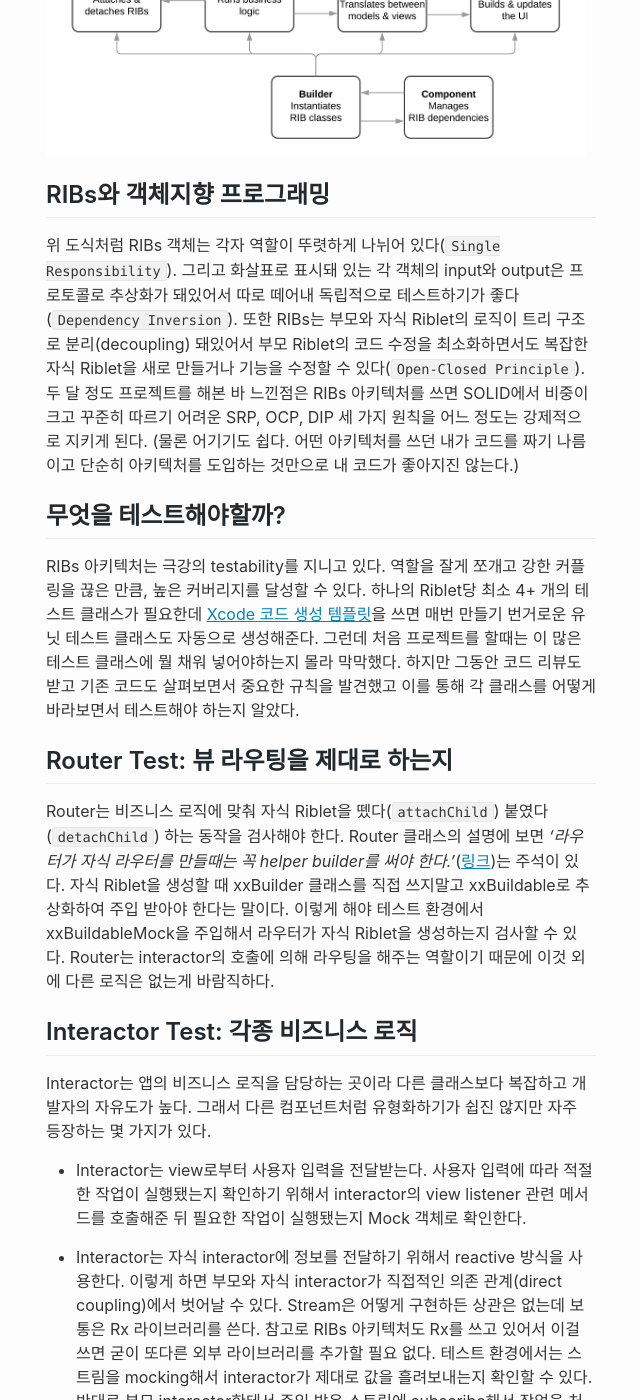
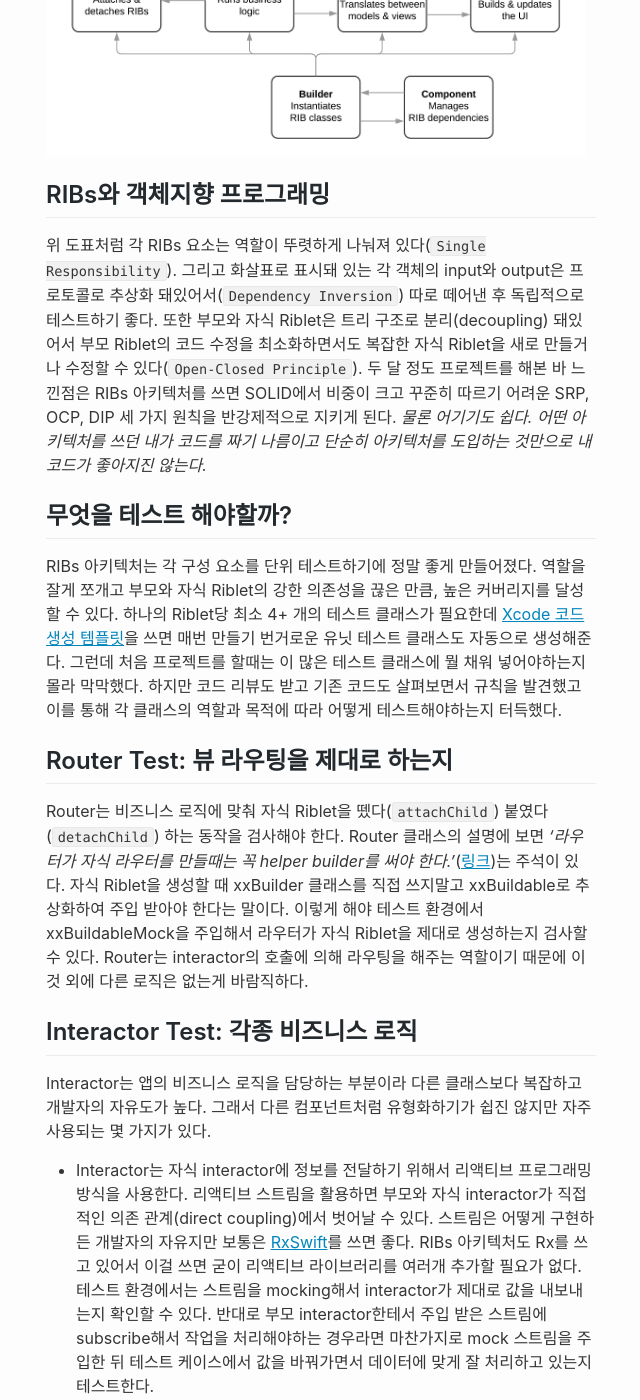
Before and after one commit to nsoojin/nsoojin.github.io, a Jekyll site: the page built from _posts/2020-05-09-unit-testing-ribs.md, in a window 1280 px wide and 1400 px high, scrolled down 486 px. Shown: the whole window, without its empty margins (319-959 px from the left). Built offline with Jekyll 4.4.1, drawn with Linux system fonts in a browser that asks for light colours; comment, search, counter and statistics services are not loaded; some of the changed text lies outside the part shown.

Commit message:
unit testing ribs

```diff
--- a/_posts/2020-05-09-unit-testing-ribs.md
+++ b/_posts/2020-05-09-unit-testing-ribs.md
@@ -10,31 +10,31 @@
 published: true
 ---
 
-[RIBs](https://github.com/uber/RIBs)는 우버에서 개발하고 오픈소스로 공개한 모바일 아키텍처 프레임워크다. RIBs는 독립적인 기능을 담당하는 RIB 덩어리(이하 Riblet)를 트리 구조로 만들어 앱의 상태와 로직을 관리한다. 하나의 Riblet 단위를 구성하는 객체와 역할은 아래와 같다.
+[RIBs](https://github.com/uber/RIBs)는 우버에서 개발하고 오픈소스로 공개한 모바일 아키텍처 프레임워크다. RIBs 프레임워크는 앱의 복잡한 상태 관리와 비즈니스 로직을 RIBs 덩어리(이하 Riblet)로 쪼개고 나눈 후 [트리 구조](https://github.com/uber/RIBs/wiki#state-management)로 연결시킨다. 하나의 Riblet 단위를 구성하는 객체와 역할은 아래와 같다.
 
 <img src="/assets/posts/uber-ribs-diagram.png" />
 
 ## RIBs와 객체지향 프로그래밍
 
-위 도식처럼 RIBs 객체는 각자 역할이 뚜렷하게 나뉘어 있다(`Single Responsibility`). 그리고 화살표로 표시돼 있는 각 객체의 input와 output은 프로토콜로 추상화가 돼있어서 따로 떼어내 독립적으로 테스트하기가 좋다(`Dependency Inversion`). 또한 RIBs는 부모와 자식 Riblet의 로직이 트리 구조로 분리(decoupling) 돼있어서 부모 Riblet의 코드 수정을 최소화하면서도 복잡한 자식 Riblet을 새로 만들거나 기능을 수정할 수 있다(`Open-Closed Principle`). 두 달 정도 프로젝트를 해본 바 느낀점은 RIBs 아키텍처를 쓰면 SOLID에서 비중이 크고 꾸준히 따르기 어려운 SRP, OCP, DIP 세 가지 원칙을 어느 정도는 강제적으로 지키게 된다. (물론 어기기도 쉽다. 어떤 아키텍처를 쓰던 내가 코드를 짜기 나름이고 단순히 아키텍처를 도입하는 것만으로 내 코드가 좋아지진 않는다.)
+위 도표처럼 각 RIBs 요소는 역할이 뚜렷하게 나눠져 있다(`Single Responsibility`). 그리고 화살표로 표시돼 있는 각 객체의 input와 output은 프로토콜로 추상화 돼있어서(`Dependency Inversion`) 따로 떼어낸 후 독립적으로 테스트하기 좋다. 또한 부모와 자식 Riblet은 트리 구조로 분리(decoupling) 돼있어서 부모 Riblet의 코드 수정을 최소화하면서도 복잡한 자식 Riblet을 새로 만들거나 수정할 수 있다(`Open-Closed Principle`). 두 달 정도 프로젝트를 해본 바 느낀점은 RIBs 아키텍처를 쓰면 SOLID에서 비중이 크고 꾸준히 따르기 어려운 SRP, OCP, DIP 세 가지 원칙을 반강제적으로 지키게 된다. *물론 어기기도 쉽다. 어떤 아키텍처를 쓰던 내가 코드를 짜기 나름이고 단순히 아키텍처를 도입하는 것만으로 내 코드가 좋아지진 않는다.*
 
-## 무엇을 테스트해야할까?
+## 무엇을 테스트 해야할까?
 
-RIBs 아키텍처는 극강의 testability를 지니고 있다. 역할을 잘게 쪼개고 강한 커플링을 끊은 만큼, 높은 커버리지를 달성할 수 있다. 하나의 Riblet당 최소 4+ 개의 테스트 클래스가 필요한데 [Xcode 코드 생성 템플릿](https://github.com/uber/RIBs/tree/master/ios/tooling)을 쓰면 매번 만들기 번거로운 유닛 테스트 클래스도 자동으로 생성해준다. 그런데 처음 프로젝트를 할때는 이 많은 테스트 클래스에 뭘 채워 넣어야하는지 몰라 막막했다. 하지만 그동안 코드 리뷰도 받고 기존 코드도 살펴보면서 중요한 규칙을 발견했고 이를 통해 각 클래스를 어떻게 바라보면서 테스트해야 하는지 알았다.
+RIBs 아키텍처는 각 구성 요소를 단위 테스트하기에 정말 좋게 만들어졌다. 역할을 잘게 쪼개고 부모와 자식 Riblet의 강한 의존성을 끊은 만큼, 높은 커버리지를 달성할 수 있다. 하나의 Riblet당 최소 4+ 개의 테스트 클래스가 필요한데 [Xcode 코드 생성 템플릿](https://github.com/uber/RIBs/tree/master/ios/tooling)을 쓰면 매번 만들기 번거로운 유닛 테스트 클래스도 자동으로 생성해준다. 그런데 처음 프로젝트를 할때는 이 많은 테스트 클래스에 뭘 채워 넣어야하는지 몰라 막막했다. 하지만 코드 리뷰도 받고 기존 코드도 살펴보면서 규칙을 발견했고 이를 통해 각 클래스의 역할과 목적에 따라 어떻게 테스트해야하는지 터득했다.
 
 ## Router Test: 뷰 라우팅을 제대로 하는지
 
-Router는 비즈니스 로직에 맞춰 자식 Riblet을 뗐다(`attachChild`) 붙였다(`detachChild`) 하는 동작을 검사해야 한다. Router 클래스의 설명에 보면 *'라우터가 자식 라우터를 만들때는 꼭 helper builder를 써야 한다.'*([링크](https://github.com/uber/RIBs/blob/master/ios/RIBs/Classes/Router.swift#L75))는 주석이 있다. 자식 Riblet을 생성할 때 xxBuilder 클래스를 직접 쓰지말고 xxBuildable로 추상화하여 주입 받아야 한다는 말이다. 이렇게 해야 테스트 환경에서 xxBuildableMock을 주입해서 라우터가 자식 Riblet을 생성하는지 검사할 수 있다. Router는 interactor의 호출에 의해 라우팅을 해주는 역할이기 때문에 이것 외에 다른 로직은 없는게 바람직하다.
+Router는 비즈니스 로직에 맞춰 자식 Riblet을 뗐다(`attachChild`) 붙였다(`detachChild`) 하는 동작을 검사해야 한다. Router 클래스의 설명에 보면 *'라우터가 자식 라우터를 만들때는 꼭 helper builder를 써야 한다.'*([링크](https://github.com/uber/RIBs/blob/master/ios/RIBs/Classes/Router.swift#L75))는 주석이 있다. 자식 Riblet을 생성할 때 xxBuilder 클래스를 직접 쓰지말고 xxBuildable로 추상화하여 주입 받아야 한다는 말이다. 이렇게 해야 테스트 환경에서 xxBuildableMock을 주입해서 라우터가 자식 Riblet을 제대로 생성하는지 검사할 수 있다. Router는 interactor의 호출에 의해 라우팅을 해주는 역할이기 때문에 이것 외에 다른 로직은 없는게 바람직하다.
 
 ## Interactor Test: 각종 비즈니스 로직
 
-Interactor는 앱의 비즈니스 로직을 담당하는 곳이라 다른 클래스보다 복잡하고 개발자의 자유도가 높다. 그래서 다른 컴포넌트처럼 유형화하기가 쉽진 않지만 자주 등장하는 몇 가지가 있다.
+Interactor는 앱의 비즈니스 로직을 담당하는 부분이라 다른 클래스보다 복잡하고 개발자의 자유도가 높다. 그래서 다른 컴포넌트처럼 유형화하기가 쉽진 않지만 자주 사용되는 몇 가지가 있다.
 
-- Interactor는 view로부터 사용자 입력을 전달받는다. 사용자 입력에 따라 적절한 작업이 실행됐는지 확인하기 위해서 interactor의 view listener 관련 메서드를 호출해준 뒤 필요한 작업이 실행됐는지 Mock 객체로 확인한다.
+- Interactor는 자식 interactor에 정보를 전달하기 위해서 리액티브 프로그래밍 방식을 사용한다. 리액티브 스트림을 활용하면 부모와 자식 interactor가 직접적인 의존 관계(direct coupling)에서 벗어날 수 있다. 스트림은 어떻게 구현하든 개발자의 자유지만 보통은 [RxSwift](https://github.com/ReactiveX/RxSwift)를 쓰면 좋다. RIBs 아키텍처도 Rx를 쓰고 있어서 이걸 쓰면 굳이 리액티브 라이브러리를 여러개 추가할 필요가 없다. 테스트 환경에서는 스트림을 mocking해서 interactor가 제대로 값을 내보내는지 확인할 수 있다. 반대로 부모 interactor한테서 주입 받은 스트림에 subscribe해서 작업을 처리해야하는 경우라면 마찬가지로 mock 스트림을 주입한 뒤 테스트 케이스에서 값을 바꿔가면서 데이터에 맞게 잘 처리하고 있는지 테스트한다.
 
-- Interactor는 자식 interactor에 정보를 전달하기 위해서 reactive 방식을 사용한다. 이렇게 하면 부모와 자식 interactor가 직접적인 의존 관계(direct coupling)에서 벗어날 수 있다. Stream은 어떻게 구현하든 상관은 없는데 보통은 Rx 라이브러리를 쓴다. 참고로 RIBs 아키텍처도 Rx를 쓰고 있어서 이걸 쓰면 굳이 또다른 외부 라이브러리를 추가할 필요 없다. 테스트 환경에서는 스트림을 mocking해서 interactor가 제대로 값을 흘려보내는지 확인할 수 있다. 반대로 부모 interactor한테서 주입 받은 스트림에 subscribe해서 작업을 처리해야하는 경우라면 마찬가지로 mock 스트림을 주입한 뒤 테스트에서 값을 바꿔가면서 데이터에 맞게 잘 처리하고 있는지 테스트한다.
+- Interactor는 view로부터 사용자 입력을 전달받는다. 사용자 입력에 따라 적절한 작업이 실행됐는지 확인하기 위해서 interactor의 view listener 관련 메서드를 테스트 케이스에서 직접 호출해준 뒤 필요한 작업이 실행됐는지 mocking된 의존성 객체를 확인한다.
 
-- Interactor는 router와 presenter(혹은 view)를 자주 호출한다. 뷰를 뗐다 붙였다 하기도 하고 UI를 업데이트하기도 한다. 그래서 router와 presenter 메서드가 제대로 불리는지 확인한다. 이 경우에는 단순히 불렸는지 안불렸는지 확인하는 것보다는 불린 횟수를 정확히 검사하는게 좋다. UI 업데이트를 불필요하게 여러번 하는지 확인할 수 있고 중복으로 뷰 라우팅을 하지는 않는지도 확인한다.
+- Interactor는 router와 presenter(혹은 view)를 자주 호출한다. 뷰를 뗐다 붙였다 하기도 하고 UI를 업데이트하기도 한다. 그래서 router와 presenter 메서드가 제대로 불리는지 확인한다. 이 경우에는 단순히 불렸는지 안불렸는지 확인하는 것보다는 불린 횟수를 정확히 검사하는게 좋다. UI 업데이트를 불필요하게 여러번 하는지 확인할 수 있고 중복으로 뷰 라우팅을 하지는 않는지도 확인한다. (공식 튜토리얼에 있는 테스트용 [Mock 객체](https://github.com/uber/RIBs/blob/master/ios/tutorials/tutorial2/TicTacToeTests/TicTacToeMocks.swift) 참고)
 
 ## Builder Test: 클래스 생성 및 주입이 제대로 되었는지
 
@@ -42,8 +42,8 @@
 
 ## Presenter Test: 뷰모델 생성/변환
 
-데이터 모델을 뷰 모델로 잘 변환했는지 확인한다. 데이터 모델은 Foundation 클래스만 사용하도록 하고 UIKit 클래스는 뷰 모델에서 들고 있도록 한다. 예를 들어 hex 문자열로 넘겨받은 색상 값을 올바른 UIColor로 변환했는지, 또는 Date 객체로 넘겨받은 날짜를 올바른 문자열로 변환했는지 등을 검사한다.
+데이터 모델을 뷰 모델로 잘 변환했는지 확인한다. 데이터 모델은 Foundation 클래스만 사용하도록 하고 UIKit 클래스는 뷰 모델에서 사용하는게 좋다. 예를 들어 hex 문자열로 넘겨받은 색상 값을 올바른 UIColor로 변환했는지, 또는 Date 타입으로 넘겨받은 날짜를 올바른 문자열로 변환했는지 등을 검사한다.
 
 ## View Test: 뷰가 제대로 렌더링 되는지
 
-View는 코드만으로는 유의미한 테스트가 되지 않는다. [스냅샷 테스트](https://github.com/uber/ios-snapshot-test-case) 라이브러리를 쓰면 뷰를 렌더링해서 이미지 파일로 저장해놓고 테스트를 돌릴때마다 새로 렌더링한 뷰의 이미지와 기존 이미지를 비교하는 방식으로 뷰 클래스(UIView, UIViewController)를 검사할수 있다. 언젠가 코드 수정으로 인해 뷰가 바뀐다면 테스트 케이스가 실패하기 때문에 뷰가 잘못된 걸 미리 알아낼 수 있다. 스냅샷 테스트도 유닛 테스트기 때문에 커버리지에 포함되는게 장점이다. 스냅샷 테스트를 추가해서 Riblet의 커버리지를 대략 12~15% 정도 증가시킬 수 있었다.
+View는 코드만으로는 유의미한 테스트를 하기 어렵다. [스냅샷 테스트](https://github.com/uber/ios-snapshot-test-case) 라이브러리를 쓰면 뷰를 렌더링해서 이미지 파일로 저장해놓고 테스트를 돌릴때마다 새로 렌더링한 뷰의 이미지와 기존 이미지를 비교하는 방식으로 뷰 클래스(UIView, UIViewController)를 검사할수 있다. 언젠가 코드 수정으로 인해 뷰가 바뀐다면 테스트 케이스가 실패하기 때문에 뷰가 잘못된 걸 미리 알아낼 수 있다. 스냅샷 테스트도 유닛 테스트기 때문에 커버리지에 포함되는게 장점이다. 스냅샷 테스트를 추가해서 Riblet의 커버리지를 대략 12~15% 정도 증가시킬 수 있었다.
```
